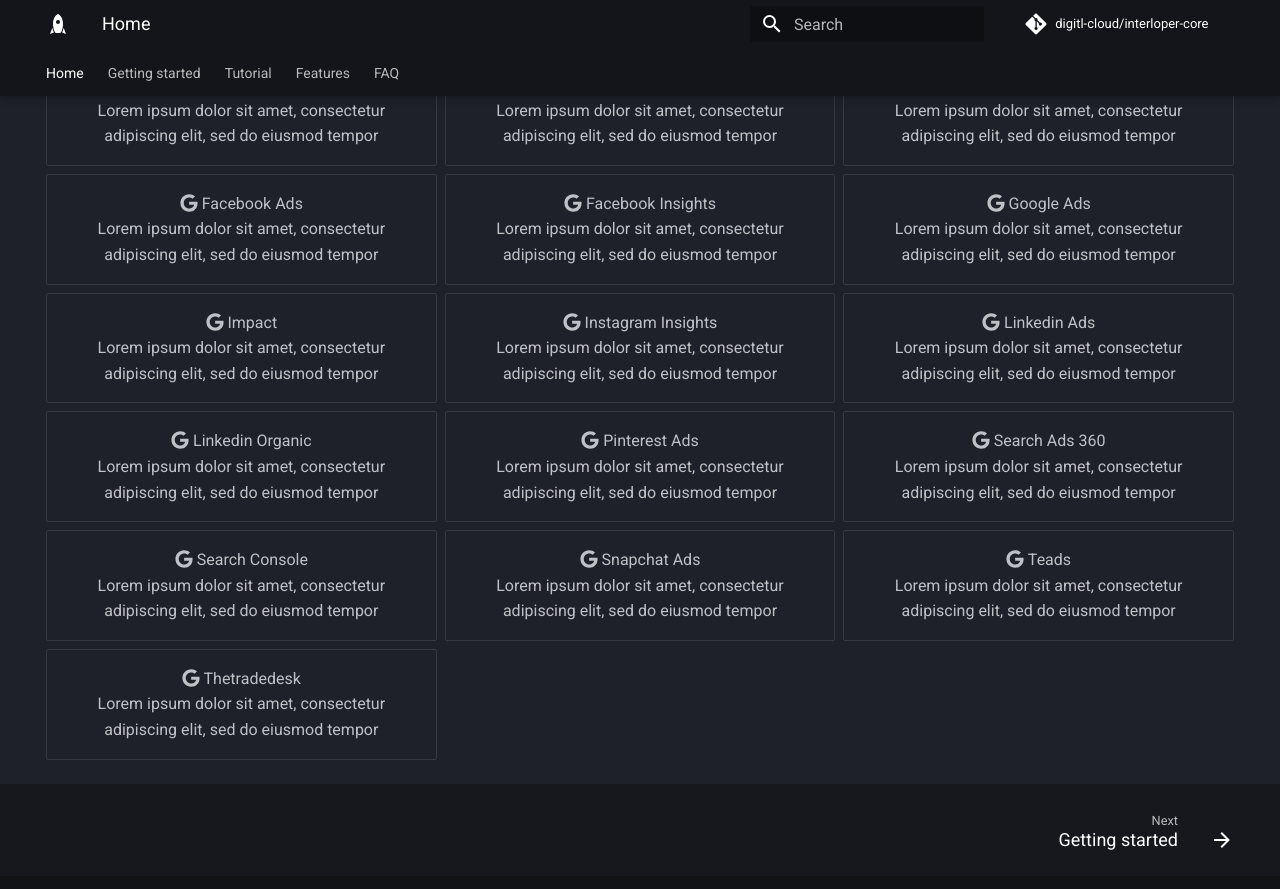
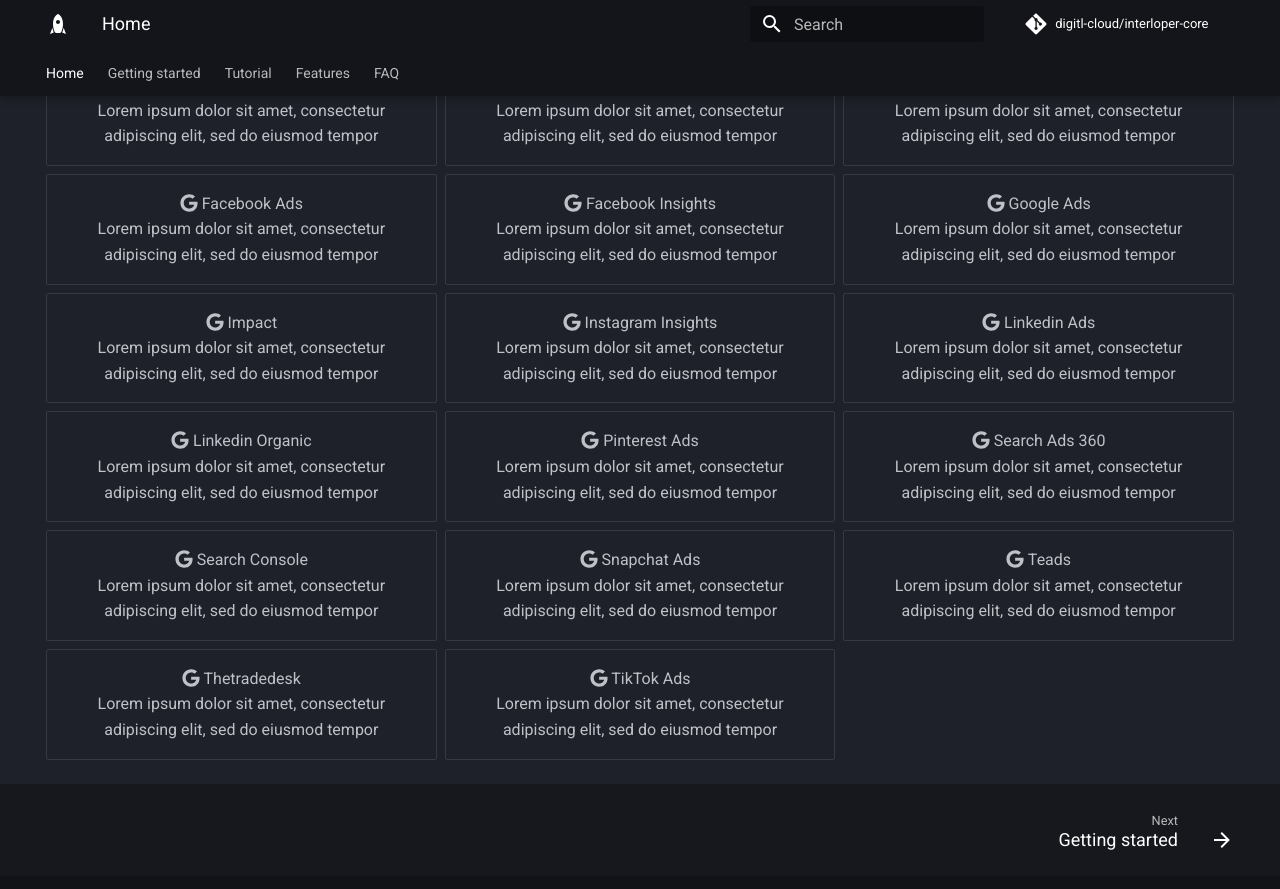
Before and after one commit to digitl-cloud/interloper, an MkDocs documentation site: the page built from docs/index.md, in a window 1280 px wide and 900 px high, scrolled down 1738 px. Shown: the top 889 px of the window. Built offline with MkDocs 1.6.1 and Material for MkDocs 9.7.7, drawn with Linux system fonts in a browser that asks for light colours; comment, search, counter and statistics services are not loaded.

Commit message:
ci: test docs wf

```diff
--- a/docs/index.md
+++ b/docs/index.md
@@ -103,6 +103,8 @@
     Lorem ipsum dolor sit amet, consectetur adipiscing elit, sed do eiusmod tempor
 - :fontawesome-brands-google: Thetradedesk
     Lorem ipsum dolor sit amet, consectetur adipiscing elit, sed do eiusmod tempor
+- :fontawesome-brands-google: TikTok Ads
+    Lorem ipsum dolor sit amet, consectetur adipiscing elit, sed do eiusmod tempor
 </div>
 
 </div>
```
Also changed, not shown: 1 other file.
